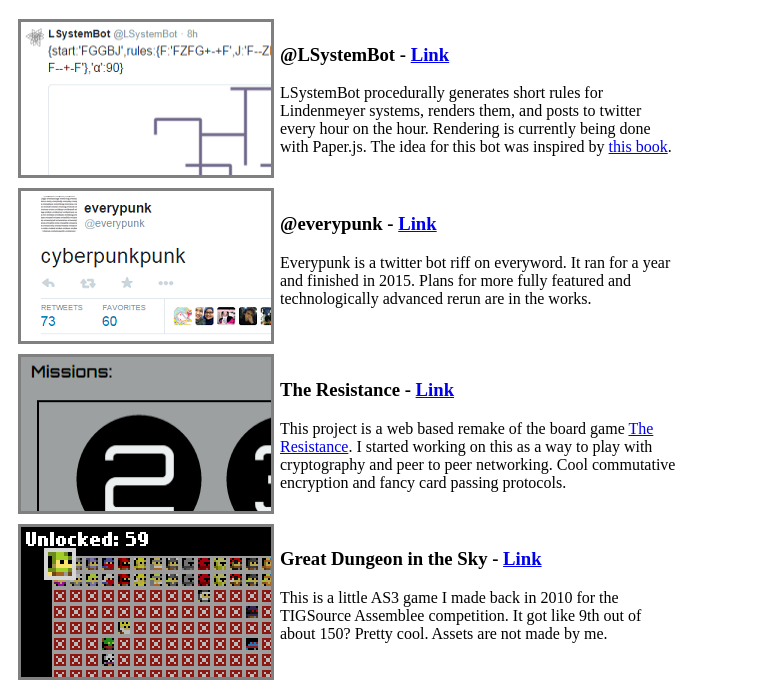
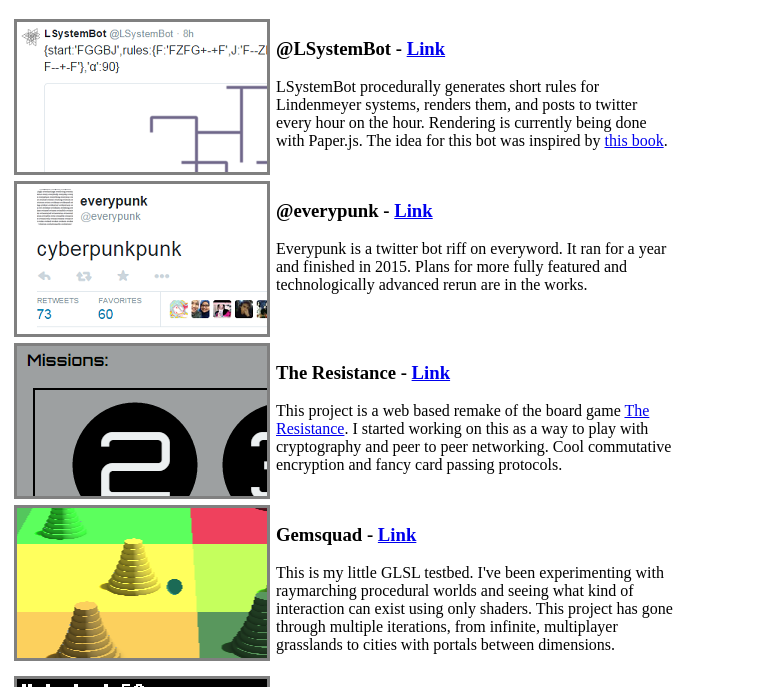
Before and after one commit to Objelisks/website2, a plain HTML site: page index.html in a window 1280 px wide. Shown: the part 61-748 px from the top of the page, without its empty margins (0-763 px from the left). Drawn offline with Linux system fonts and the light colour scheme.

Commit message:
added gemsquad

```diff
--- a/index.html
+++ b/index.html
@@ -6,14 +6,16 @@
 <style>
 	project-thing {
 		display: flex;
-		margin: 10px;
+		margin: 6px;
 	}
 	project-thing div {
 		max-width: 400px;
-		margin: 6px;
+		margin-left: 6px;
 	}
 	project-thing img {
 		border: 3px solid grey;
+		max-width: 250px;
+		max-height: 150px;
 	}
 </style>
 </head>
@@ -43,6 +45,17 @@
 			<p>This project is a web based remake of the board game <a href="https://boardgamegeek.com/boardgame/41114/resistance">The Resistance</a>.
 			I started working on this as a way to play with cryptography and peer to peer networking.
 			Cool commutative encryption and fancy card passing protocols.
+			</p>
+		</div>
+	</project-thing>
+	<project-thing>
+		<img src="./img/gemsquad.png"></img>
+		<div>
+			<h3>Gemsquad - <a href="https://github.com/Objelisks/gemsquad">Link</a></h3>
+			<p>
+				This is my little GLSL testbed.
+				I've been experimenting with raymarching procedural worlds and seeing what kind of interaction can exist using only shaders.
+				This project has gone through multiple iterations, from infinite, multiplayer grasslands to cities with portals between dimensions.
 			</p>
 		</div>
 	</project-thing>
```
Also changed, not shown: img/gemsquad.png (added).
